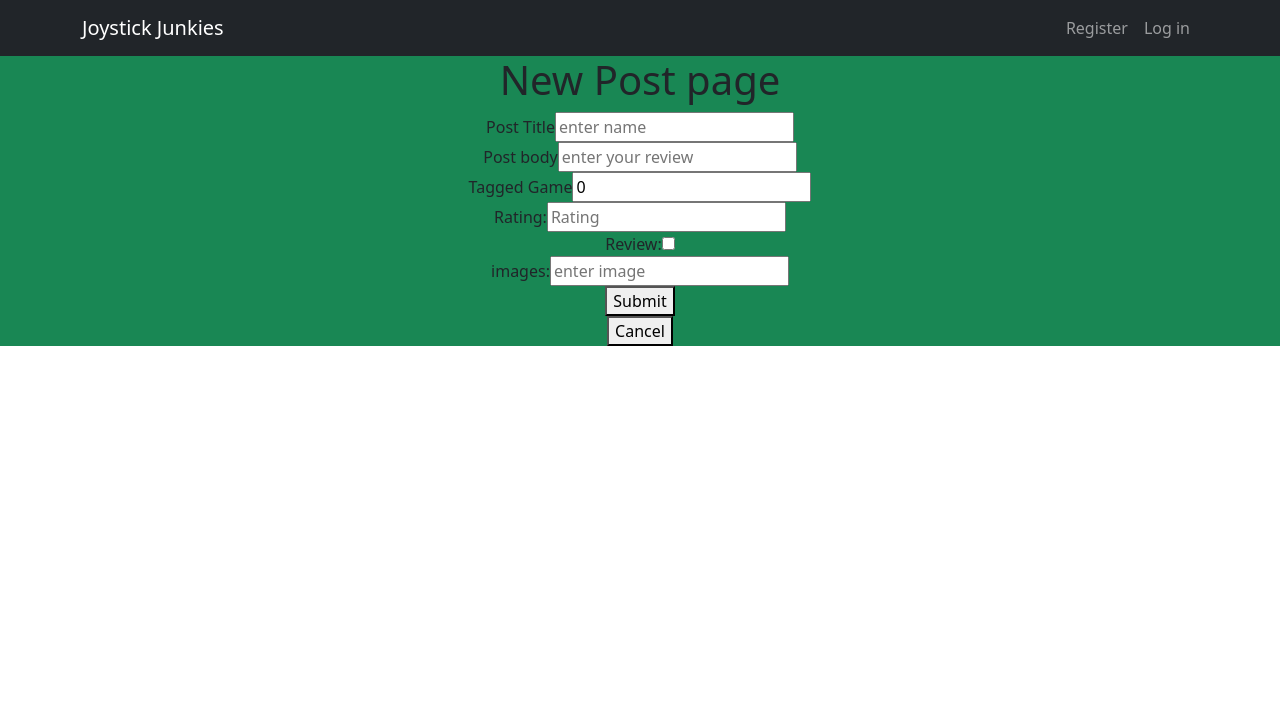
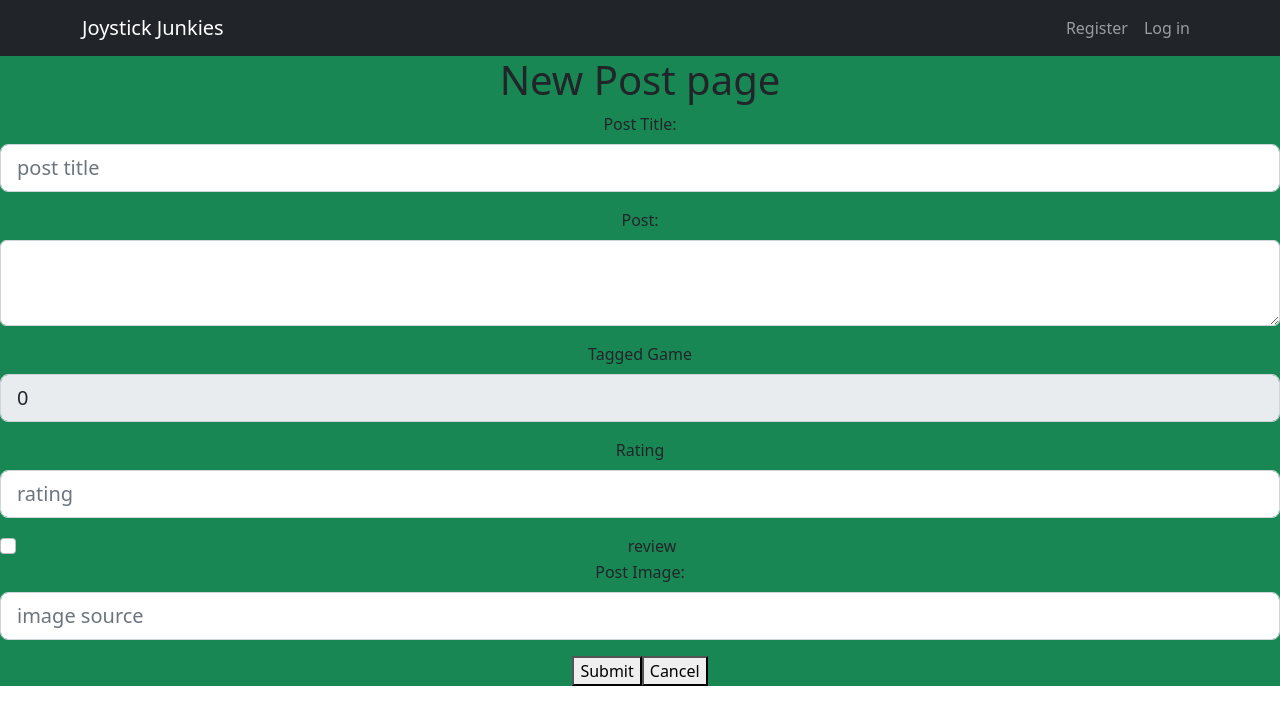
Before and after one commit to brogers-97/project3client, a React (Create React App) app: page /new in a window 1280 px wide. Shown: the top 724 px of the page. Built offline with nearby package versions, Linux system fonts and the light colour scheme.

Commit message:
Use Bootstrap form for PostForm component

```diff
--- a/src/components/pages/PostDetails.jsx
+++ b/src/components/pages/PostDetails.jsx
@@ -89,7 +89,6 @@ export default function PostDetails() {
 
     const formView = (
         <>
-            <p>this is where we edit the post</p>
             <PostForm
                 initialState={post}
                 handleSubmit={handleSubmit}
--- a/src/components/partials/PostForm.jsx
+++ b/src/components/partials/PostForm.jsx
@@ -1,4 +1,5 @@
-import { useState } from "react"
+import { useState } from 'react'
+import Form from 'react-bootstrap/Form'
 
 export default function PostForm(props) {
     /*{
@@ -12,78 +13,124 @@ export default function PostForm(props) {
     }
     */
 
-    const [form, setForm] = useState(props.initialState)
+    const [formData, setFormData] = useState(props.initialState)
 
     return (
-        <div>
-            <form onSubmit={e =>props.handleSubmit(e, form)}>
-                <div>
-                    <label htmlFor="title">Post Title</label>
-                    <input
+        <>
+            <Form onSubmit={(e) => props.handleSubmit(e, formData)}>
+                <Form.Group
+                    className="mb-3"
+                    controlId="exampleForm.ControlInput1"
+                >
+                    <Form.Label>Post Title:</Form.Label>
+                    <Form.Control
+                        size="lg"
                         type="text"
-                        placeholder="enter name"
+                        placeholder="post title"
                         id="postTitle"
-                        value={form.postTitle}
-                        onChange={e => setForm({...form, postTitle: e.target.value})}
+                        value={formData.postTitle}
+                        onChange={(e) =>
+                            setFormData({
+                                ...formData,
+                                postTitle: e.target.value,
+                            })
+                        }
                     />
-                </div>
-                <div>
-                    <label htmlFor="postBody">Post body</label>
-                    <input
+                </Form.Group>
+                <Form.Group
+                    className="mb-3"
+                    controlId="exampleForm.ControlTextarea1"
+                >
+                    <Form.Label>Post:</Form.Label>
+                    <Form.Control
+                        as="textarea"
+                        rows={3}
+                        id="postBody"
+                        value={formData.postBody}
+                        onChange={(e) =>
+                            setFormData({
+                                ...formData,
+                                postBody: e.target.value,
+                            })
+                        }
+                    />
+                </Form.Group>
+                <Form.Group
+                    /* think we should probably be hiding this -- user's never gonna
+                    need to put it in manually right? Just disabling it in the meantime*/
+                    className="mb-3"
+                    controlId="exampleForm.ControlInput1"
+                >
+                    <Form.Label>Tagged Game</Form.Label>
+                    <Form.Control
+                        disabled
+                        size="lg"
                         type="text"
-                        placeholder="enter your review"
-                        id="postBody"
-                        value={form.postBody}
-                        onChange={e => setForm({...form, postBody: e.target.value})}
+                        placeholder="tagged game"
+                        id="postTitle"
+                        value={formData.taggedGame}
+                        onChange={(e) =>
+                            setFormData({
+                                ...formData,
+                                taggedGame: e.target.value,
+                            })
+                        }
                     />
-                </div>
-                <div>
-                    <label htmlFor="taggedGame">Tagged Game</label>
-                    <input
-                        type="number"
-                        placeholder="enter game"
-                        id="taggedGame"
-                        value={form.taggedGame}
-                        onChange={e => setForm({...form, taggedGame: e.target.value})}
+                </Form.Group>
+                <Form.Group
+                    className="mb-3"
+                    controlId="exampleForm.ControlInput1"
+                >
+                    <Form.Label>Rating</Form.Label>
+                    <Form.Control
+                        size="lg"
+                        type="text"
+                        placeholder="rating"
+                        id="rating"
+                        value={formData.rating}
+                        onChange={(e) =>
+                            setFormData({
+                                ...formData,
+                                rating: e.target.value,
+                            })
+                        }
                     />
-                </div>
-                <div>
-                    <label htmlFor="rating">Rating:</label>
-                    <input
-                        type="number"
-                        placeholder="Rating"
-                        id="rating"
-                        value={form.rating}
-                        onChange={e => setForm({...form, rating: e.target.value})}
-                    />
-                </div>
-                <div>
-                    <label htmlFor="isReview">Review:</label>
-                    <input
+                </Form.Group>
+                <Form.Check
+                    size="lg"
                     type="checkbox"
                     id="isReview"
-                        value={form.isReview}
-                        onChange={e => setForm({...form, isReview: !form.isReview})}
+                    label="review"
+                    checked={formData.isReview}
+                    onChange={(e) =>
+                        setFormData({
+                            ...formData,
+                            isReview: !formData.isReview,
+                        })
+                    }
                 />
-                </div>
-                <div>
-                    <label htmlFor="imageUrl">images:</label>
-                    <input
+                <Form.Group
+                    className="mb-3"
+                    controlId="exampleForm.ControlInput1"
+                >
+                    <Form.Label>Post Image:</Form.Label>
+                    <Form.Control
+                        size="lg"
                         type="text"
-                        placeholder="enter image"
+                        placeholder="image source"
                         id="imageUrl"
-                        value={form.imageUrl}
-                        onChange={e => setForm({...form, imageUrl: e.target.value})}
+                        value={formData.imageUrl}
+                        onChange={(e) =>
+                            setFormData({
+                                ...formData,
+                                imageUrl: e.target.value,
+                            })
+                        }
                     />
-                </div>
-
+                </Form.Group>
                 <button type="submit">Submit</button>
-
-
-
-            </form>
-
                 <button onClick={props.handleCancel}> Cancel </button>
-        </div>
+            </Form>
+        </>
     )
 }
```
Lines whose indentation alone changed are shown as unchanged.
